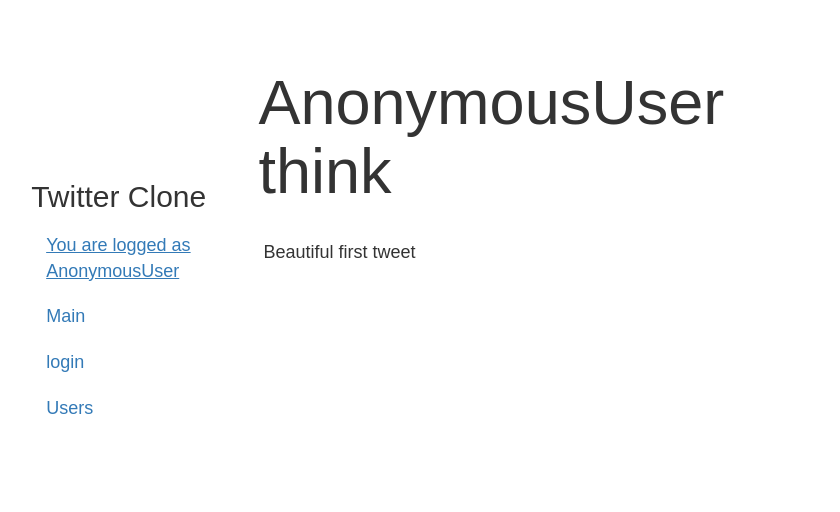
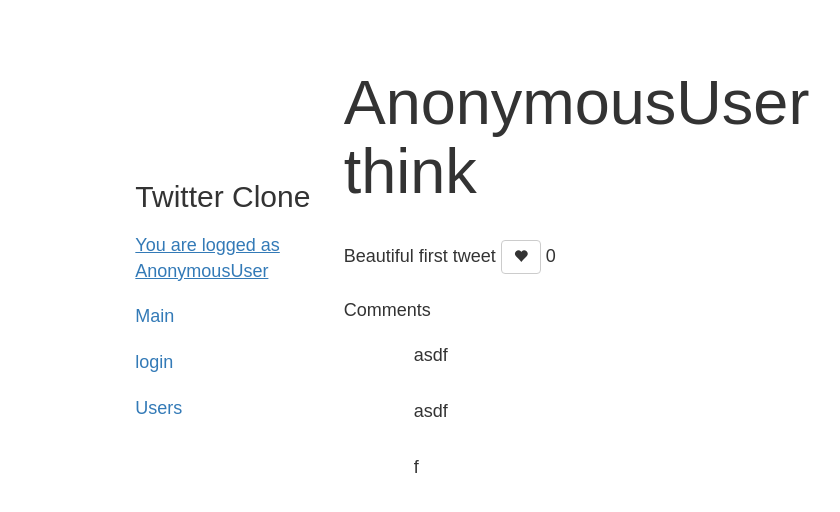
Before and after one commit to romanyakovlev/twitter_clone, a Django app: page /profile/1/tweet/1 in a window 1280 px wide. Shown: the top 512 px of the page, without its empty margins (103-943 px from the left). Run offline with Django 3.2, Linux system fonts and the light colour scheme; data comes from the database, SQL or seed files in the repository; both versions use the stored data as it was after the commit; some libraries are stand-ins or nearby versions.

Commit message:
add comments

```diff
--- a/twitter_app/models.py
+++ b/twitter_app/models.py
@@ -1,8 +1,6 @@
 from django.db import models
 from django.contrib.auth.models import User
-import os
 from django.conf import settings
-# Create your models here.
 
 class Tweet(models.Model):
     text = models.CharField(max_length = 140)
@@ -17,10 +15,11 @@
     person = models.ManyToManyField(User,related_name='person')
     tweet = models.ForeignKey(Tweet,null=True,related_name='likes')
 
-class Comments(models.Model):
-    comment = models.ForeignKey(Tweet,null=True)
-    user = models.ForeignKey(User)
-
 class UserProfile(models.Model):
     user = models.OneToOneField(User)
     avatar = models.ImageField(default='default_avatar.jpeg') # Только в DEBUG MODE
+
+class Comments(models.Model):
+    text = models.TextField(null=True)
+    comment = models.ForeignKey(Tweet,default=0)
+    user = models.ForeignKey(UserProfile)
--- a/twitter_app/templates/twitter_app/base.html
+++ b/twitter_app/templates/twitter_app/base.html
@@ -8,11 +8,13 @@
   <script src="https://ajax.googleapis.com/ajax/libs/jquery/1.12.4/jquery.min.js"></script>
   <script src="https://maxcdn.bootstrapcdn.com/bootstrap/3.3.7/js/bootstrap.min.js"></script>
   <style>
+    .nav>li>a{
+          padding-left: 0px;
+    }
     .nav>li>a:focus, .nav>li>a:hover{
       background-color: white;
       text-decoration: underline;
     }
-    /* Set height of the grid so .sidenav can be 100% (adjust as needed) */
     .well{
       border-radius: 0;
       background:white;
@@ -36,24 +38,24 @@
   .jumbotron{
     height: 20vh;
   }
+  .sm_screen_show{
+    display: none;
+  }
 }
 .red_color{
   color:#EF9A9A;
 }
-
 .nav{
   width:inherit;
 }
-
-
 
   </style>
 </head>
 <body style="font-size: large;font-family: SANS-SERIF;">
 
   <div class="container-fluid">
-    <div class="col-md-0 col-lg-1"></div>
-    <div class="col-sm-4 col-md-3 col-lg-2">
+    <div class="col-md-0 col-lg-2"></div>
+    <div class="col-sm-3 col-md-3 col-lg-2">
       <ul class="nav fixed_for_lg_and_md padding-top">
         <h2>Twitter Clone</h2>
         <li><a style="text-decoration: underline">You are logged as {{author}}</a>
@@ -63,7 +65,7 @@
           {% endif %}
         </li>
         <li><a href="/">Main</a></li>
-        {% if author.is_authenticated == False%}
+        {% if author.is_authenticated == False %}
         <li><a href="{% url 'login' %}">login</a></li>
         {% endif %}
         <li><a href="{% url 'users_page' %}">Users</a></li>
@@ -72,10 +74,10 @@
       </ul>
     </div>
 
-  <div class="col-sm-8 col-md-9 col-lg-6">
+  <div class="col-sm-9 col-md-9 col-lg-5">
     {% block content %}Emptyness{% endblock %}
   </div>
-  <div class="col-md-0 col-lg-3"></div>
+  <div class="col-md-0 col-lg-5"></div>
 </div>
 
 </body>
--- a/twitter_app/templates/twitter_app/home.html
+++ b/twitter_app/templates/twitter_app/home.html
@@ -6,7 +6,7 @@
     </div>
   {% if len == 0 %}Looks like you have not follow anyone. You could watch <a href="{% url 'home' %}?tweets=all">random tweets</a>{% endif %}
     {% for tweet, like in tweets%}
-      <div class="well" >
+      <div class="well" style="top:-19px">
       <p><a href="/profile/{{tweet.author_id}}/tweet/{{tweet.id}}" style="">{{tweet.text}}</a>  <a href=/profile/{{tweet.author_id}}>{{tweet.author}}</a> {{tweet.date}}
         {{like}} <span class="glyphicon glyphicon-heart red_color" aria-hidden="true"></span>
       </p>
--- a/twitter_app/templates/twitter_app/tweet_page.html
+++ b/twitter_app/templates/twitter_app/tweet_page.html
@@ -1,25 +1,62 @@
 {% extends 'twitter_app/base.html' %}
 
 {% block content %}
-<div class="jumbotron" style='background-color:white; padding-left:19px;padding-bottom:48px;' >
-    <h1>{{author}} think</h1>
-  </div>
-    <br>
-    <div class="well-lg">
+
+<div class="jumbotron" style='background-color:white; padding-left:0px;padding-bottom:48px;' >
+  <h1>{{author}} think</h1>
+</div>
+<br>
+<div class="well-lg" style="padding-left:0px;">
+
       {% for word,ids in words %}
         {% if word in user_words %}<a href="/profile/{{ids}}">{{word}}</a>{% else %}{{word}}{% endif %}
-
       {% endfor %}
 
       {% if authenticated %}
+
       {% if is_user_liked %}
-      <a href="/profile/{{author_id}}/tweet/{{tweet.id}}/?like=likeit" class="btn btn-default" role="button"><span class="glyphicon glyphicon-heart-empty" aria-hidden="true"></span></a>  {{likes}}
+        <a href="/profile/{{author_id}}/tweet/{{tweet.id}}/?like=likeit" class="btn btn-default" role="button">
+        <span class="glyphicon glyphicon-heart-empty" aria-hidden="true"></span>
+        </a>{{likes}}
       {% else %}
-      <a href="/profile/{{author_id}}/tweet/{{tweet.id}}/?like=likeit" class="btn btn-default" role="button"><span class="glyphicon glyphicon-heart
-glyphicon" aria-hidden="true"></span></a>  {{likes}}
+      <a href="/profile/{{author_id}}/tweet/{{tweet.id}}/?like=likeit" class="btn btn-default" role="button">
+        <span class="glyphicon glyphicon-heart glyphicon" aria-hidden="true"></span>
+        </a> {{likes}}
       {% endif %}
+
+      {% else %}
+      <a href="/login/" class="btn btn-default" role="button"><span class="glyphicon glyphicon-heart
+        glyphicon" aria-hidden="true"></span></a>  {{likes}}
       {% endif %}
-      </div>
-      <br>
+
+</div>
+
+{% if authenticated %}
+  <form class="" action="/profile/{{author_id}}/tweet/{{tweet.id}}/" method="post">
+            {% csrf_token %}
+            <div class="form-group">
+            <input type="text" class="form-control" name="text" value="" placeholder="Tell us about something important">
+            </div>
+            <div class="form-group">
+            <button type="submit" class="btn btn-default" name="button">Comment</button>
+            </div>
+  </form>
+{% endif %}
+
+{% if comments %}
+  Comments
+{% endif %}
+
+{% for comment in comments %}
+  <div class="media">
+    <div class="media-left">
+      <img src="{{comment.user.avatar.url}}" class="media-object" style="width:60px">
+    </div>
+    <div class="media-body">
+      <h4 class="media-heading"><a href="/profile/{{comment.user.user.id}}">{{comment.user.user}}</a></h4>
+      <p>{{comment.text}}</p>
+    </div>
+  </div>
+{% endfor %}
 
 {% endblock %}
--- a/twitter_app/views.py
+++ b/twitter_app/views.py
@@ -106,12 +106,12 @@
 
     # Попытка получить количество лайнов, если нету - обрабатывает
     # исключение и создает объект
+
     try:
         Like.objects.get(tweet=tweet)
     except:
         Like(tweet=tweet).save()
     likes = Like.objects.get(tweet=tweet).person
-
 
     # Ставим лайк/дислайк для твитта
 
@@ -128,6 +128,13 @@
 
     #   Работа с хэштегами: выделение имен пользовователей в твитте
 
+    if request.method == "POST":
+        text = request.POST.get('text')
+        user_profile = UserProfile.objects.get(user=request.user)
+        Comments(user=user_profile,comment=tweet,text=text).save()
+
+    comments = Comments.objects.filter(comment=tweet)
+
     s = tweet.text
     user_words = re.findall(r'(?:\s|^)([$]\w+)(?:\s|$)',s)
     words = s.split(' ')
@@ -142,7 +149,8 @@
     'user_words':user_words,'user_id':user_id,
     'likes':len(likes.all()),'author_id':author_id,
     'is_user_liked':is_user_liked,
-    'authenticated':request.user.is_authenticated()})
+    'authenticated':request.user.is_authenticated(),
+    'comments':comments,})
 
 # Страница входа
 
```
Also changed, not shown: twitter_app/templates/twitter_app/tweets.html (+6 -12 lines), db.sqlite3, twitter_app/migrations/0019_auto_20161025_1407.py (added), twitter_app/migrations/0020_auto_20161025_1537.py (added).
